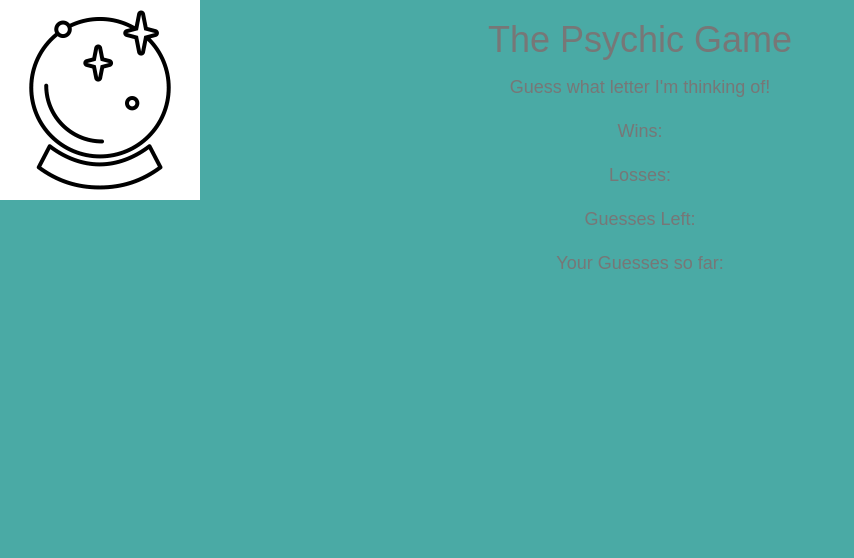
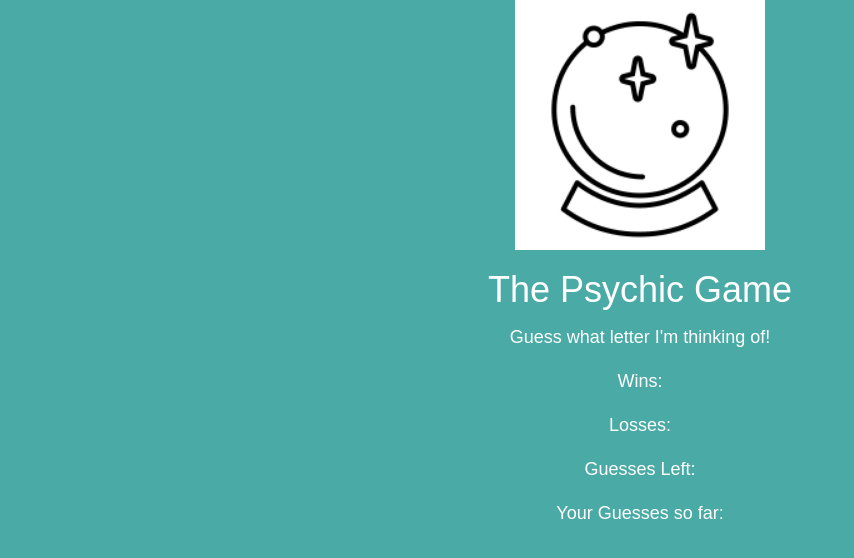
Before and after one commit to JoeRigby/Psychic-Game, a plain HTML site: page index.html in a window 1280 px wide. Shown: the whole page, without its empty margins (0-854 px from the left). Drawn offline with nearby package versions, Linux system fonts and the light colour scheme.

Commit message:
modified HTML and CSS files

```diff
--- a/assets/css/style.css
+++ b/assets/css/style.css
@@ -3,16 +3,15 @@
 }
 
 html, body{
-	color: #777777;
+	color: white;
 	border-color: #dddddd;
 	font-size: 18px;
 	line-height: 34px;
 	font-family: 'Arial', 'Helvetica Neue', Helvetica, sans-serif;
 	text-align: center;
-	background-image: url("../images/crystalBall.png");
-    background-repeat: no-repeat;
-    background-color: #4aaaa5;
-    height: 100%;
+  background-repeat: no-repeat;
+  background-color: #4aaaa5;
+  height: 100%;
 }
 
 * {
--- a/index.html
+++ b/index.html
@@ -10,6 +10,12 @@
 </head>
 
 <body>
+
+  <div class="container">
+    <img id="game-image" src="assets/images/crystalBall.png" alt="Crystall Ball" width="250" height="250">
+    </img>
+  </div>
+
   <div class="container main-container">
     <div id="game">
       <center>
@@ -23,7 +29,7 @@
     </div>
   </div>
 
-  <script type="text/javascript" src="assets/javascript/game.js"></script>
+<script type="text/javascript" src="assets/javascript/game.js"></script>
 
 </body>
 </html>
```
